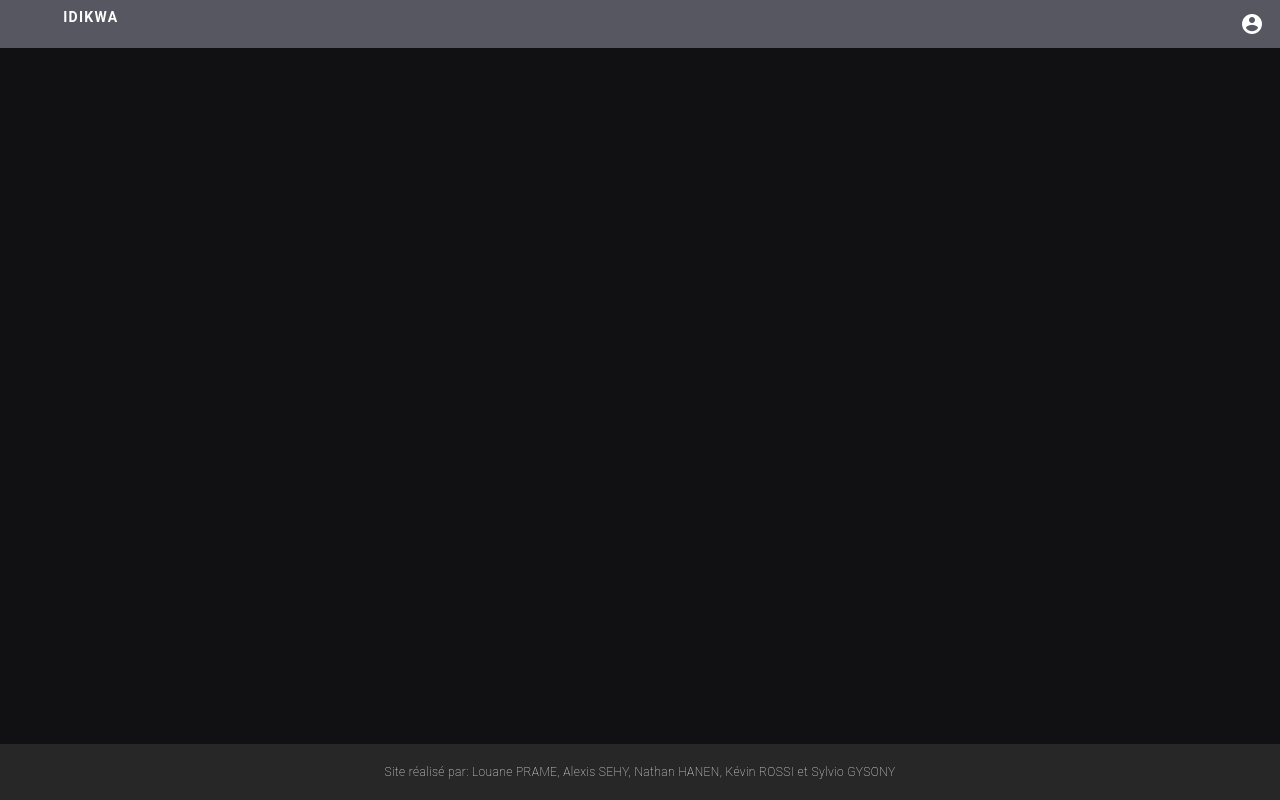
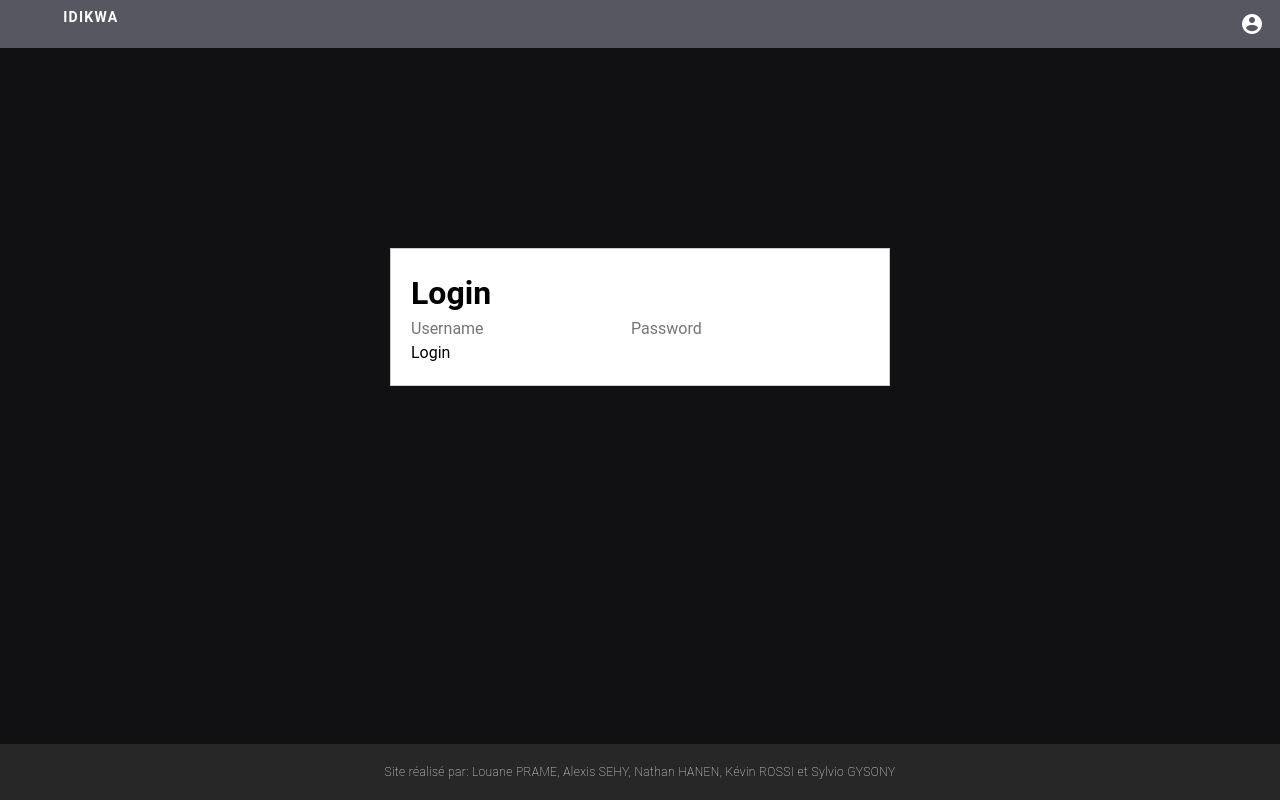
Before and after one commit to Asyjjan/Idikwa_Front, a Vue app: page /#/login in a window 1280 px wide. Built offline with nearby package versions, Linux system fonts and the light colour scheme; a small style sheet from the web is missing.

Commit message:
Ajout du login

```diff
--- a/src/App.vue
+++ b/src/App.vue
@@ -27,47 +27,54 @@
       <v-list>
         <v-list-item value="Utilisateur" to="/Utilisateur">Profil</v-list-item>
         <v-list-item value="About" to="/About">A propos</v-list-item>
+        <v-list-item v-if="authenticated" to="/login" v-on:click.native="logout()" replace>Deconnexion</v-list-item>
       </v-list>
     </v-menu>
     </v-app-bar>
 
     <v-main>
-      <router-view v-on:authentifier="authentifier" />
+      <router-view @authenticated="setAuthenticated" />
     </v-main>
     <v-footer class="text-center"><v-col class="font-weight-thin caption"> Site réalisé par: Louane PRAME, Alexis SEHY, Nathan HANEN, Kévin ROSSI et Sylvio GYSONY</v-col></v-footer>
   </v-app>
 </template>
 
 <script>
-import { variables } from "./plugins/fonctions";
     export default {
-  name: "App",
+        name: 'App',
         data() {
             return {
-      authentification: variables.authentifie,
-      autorisation: variables.autorisation,
-    };
+                authenticated: false,
+                mockAccount: {
+                    username: "root",
+                    password: "root"
+                }
+            }
+        },
+        mounted() {
+            if(!this.authenticated) {
+                this.$router.replace({ name: "login" });
+            }
         },
         methods: {
-    deconnexion() {
-      variables.authentifie = false;
-      this.$router.push("/Connexion");
-      this.authentification = false;
-      this.autorisation = "";
+            setAuthenticated(status) {
+                this.authenticated = status;
             },
-    authentifier() {
-      this.authentification = variables.authentifie;
-      this.autorisation = variables.autorisation;
-    },
-  },
-  mounted() {
-    this.authentification = variables.authentifie;
-    this.autorisation = variables.autorisation;
-  },
-};
+            logout() {
+                this.authenticated = false;
+            }
+        }
+    }
 </script>
 
-<style scoped>
+<style>
+    body {
+        background-color: #F0F0F0;
+    }
+    h1 {
+        padding: 0;
+        margin-top: 0;
+    }
     .v-main {
       background-color: #111114;
     }
--- a/src/router/index.js
+++ b/src/router/index.js
@@ -1,9 +1,31 @@
-import Vue from "vue";
-import VueRouter from "vue-router";
+import Vue from 'vue'
+import VueRouter from 'vue-router'
 
-Vue.use(VueRouter);
+Vue.use(VueRouter)
 
-const routes = [
+export default new VueRouter({
+    routes: [
+        {
+            path: '/',
+            redirect: {
+                name: "login"
+            }
+        },
+        {
+            path: "/login",
+            name: "login",
+            component: () => import("../views/login.vue"),
+        },
+        {
+            path: "/Accueil",
+            name: "Accueil",
+            component: () => import("../views/Accueil.vue"),
+        },
+        {
+            path: "/Utilisateur",
+            name: "Utilisateur",
+            component: () => import("../views/Utilisateur.vue"),
+        },
         {
             path: "/About",
             name: "About",
@@ -14,33 +36,5 @@ const routes = [
             name: "TestApi",
             component: () => import("../views/TestApi.vue"),
         },
-  {
-    path: "/",
-    name: "Accueil",
-    component: () => import("../views/Accueil.vue"),
-  },
-  {
-    path: "/Utilisateur",
-    name: "Utilisateur",
-    component: () => import("../views/Utilisateur.vue"),
-  },
-];
-
-const router = new VueRouter({
-  routes,
-});
-/*router.beforeEach((to, from, next) => {
-  if (to.path.startsWith("/Connexion")) {
-    next();
-  } else {
-    if (!variables.authentifie) {
-      next({
-        path: "/Connexion",
-        params: { nextUrl: to.fullPath },
-      });
-    } else {
-      next();
-    }
-  }
-});*/
-export default router;
+    ]
+})
--- /dev/null
+++ b/src/views/login.vue
@@ -0,0 +1,48 @@
+<template>
+    <div id="login">
+        <h1>Login</h1>
+        <input type="text" name="username" v-model="input.username" placeholder="Username" />
+        <input type="password" name="password" v-model="input.password" placeholder="Password" />
+        <button type="button" v-on:click="login()">Login</button>
+    </div>
+</template>
+
+<script>
+    export default {
+        name: 'Login',
+        data() {
+            return {
+                input: {
+                    username: "",
+                    password: ""
+                }
+            }
+        },
+        methods: {
+            login() {
+                if(this.input.username != "" && this.input.password != "") {
+                    if(this.input.username == "root" && this.input.password == "root") {
+                        this.$emit("authenticated", true);
+                        this.$router.replace({ name: "Accueil" });
+                    } else {
+                        console.log("The username and / or password is incorrect");
+                    }
+                } else {
+                    console.log("A username and password must be present");
+                }
+            }
+        }
+    }
+</script>
+
+<style scoped>
+    #login {
+        width: 500px;
+        border: 1px solid #CCCCCC;
+        background-color: #FFFFFF;
+        margin: auto;
+        margin-top: 200px;
+        padding: 20px;
+        color: black;
+    }
+</style>
```
Lines whose indentation alone changed are shown as unchanged.
